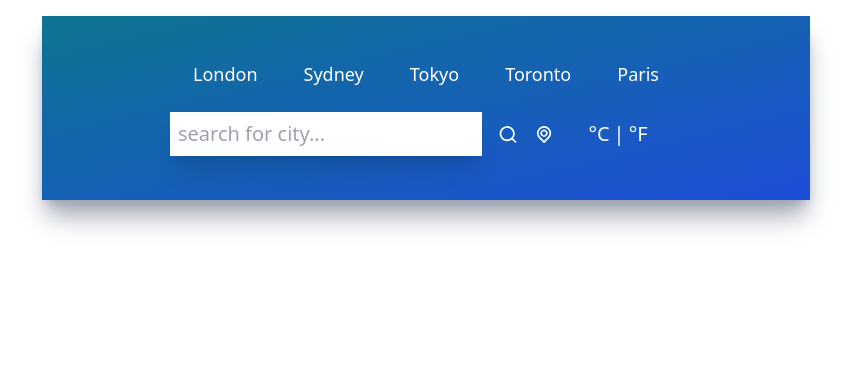
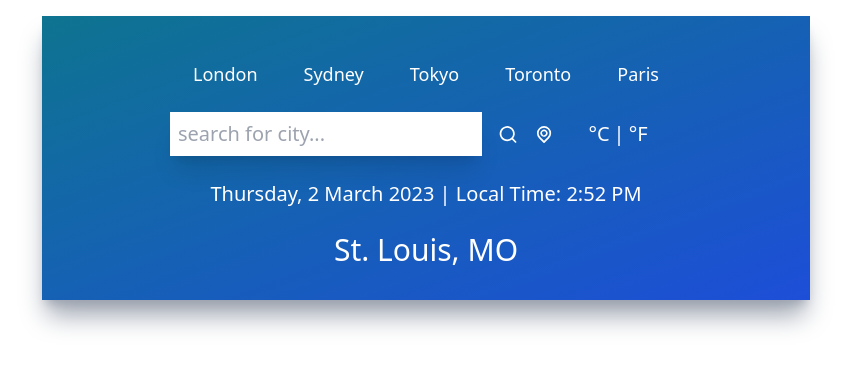
Before and after one commit to Vincenttoon/weatherman-react, a React (Create React App) app: page / in a window 1280 px wide. Shown: the top 368 px of the page, without its empty margins (214-1065 px from the left). Built offline with nearby package versions, Linux system fonts and the light colour scheme.

Commit message:
time and location added

```diff
--- a/src/App.js
+++ b/src/App.js
@@ -2,12 +2,15 @@
 import UilReact from "@iconscout/react-unicons/icons/uil-react";
 import TopButton from "./components/TopButton";
 import Inputs from "./components/Inputs";
+import TimeAndLocation from "./components/TimeAndLocation";
 
 function App() {
   return (
     <div className="mx-auto max-w-screen-md mt-4 py-5 px-32 bg-gradient-to-br from-cyan-700 to-blue-700 h-fit shadow-xl shadow-gray-400">
       <TopButton />
       <Inputs />
+
+      <TimeAndLocation />
     </div>
   );
 }
--- /dev/null
+++ b/src/components/TimeAndLocation.jsx
@@ -0,0 +1,24 @@
+import React from 'react'
+
+function TimeAndLocation() {
+  return (
+    <div>
+        <div className='flex items-center justify-center my-6'>
+
+            <p className='text-white text-xl font-extralight'>
+                Thursday, 2 March 2023 | Local Time: 2:52 PM
+            </p>
+
+        </div>
+
+        <div className='flex items-center justify-center my-3'>
+            <p className='text-white text-3xl font-medium'>
+                St. Louis, MO
+            </p>
+
+        </div>
+    </div>
+  )
+}
+
+export default TimeAndLocation
```
